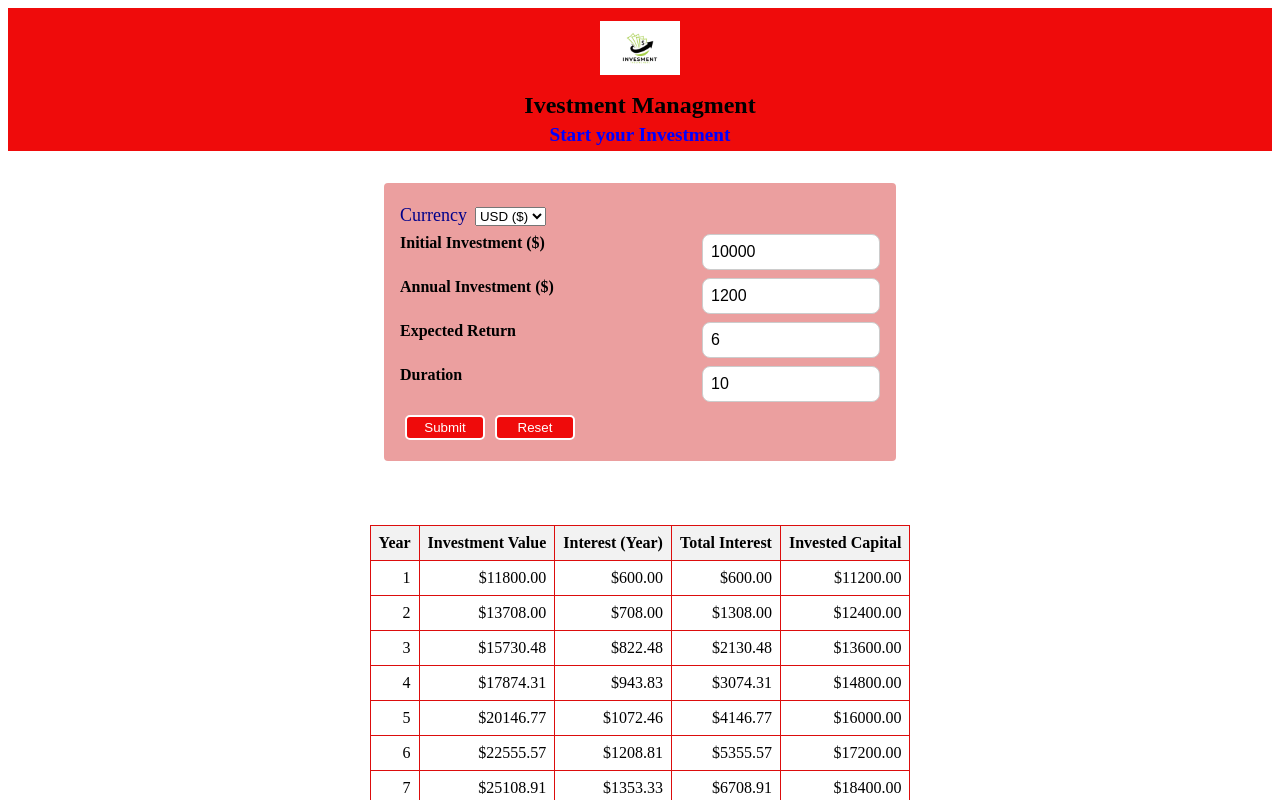
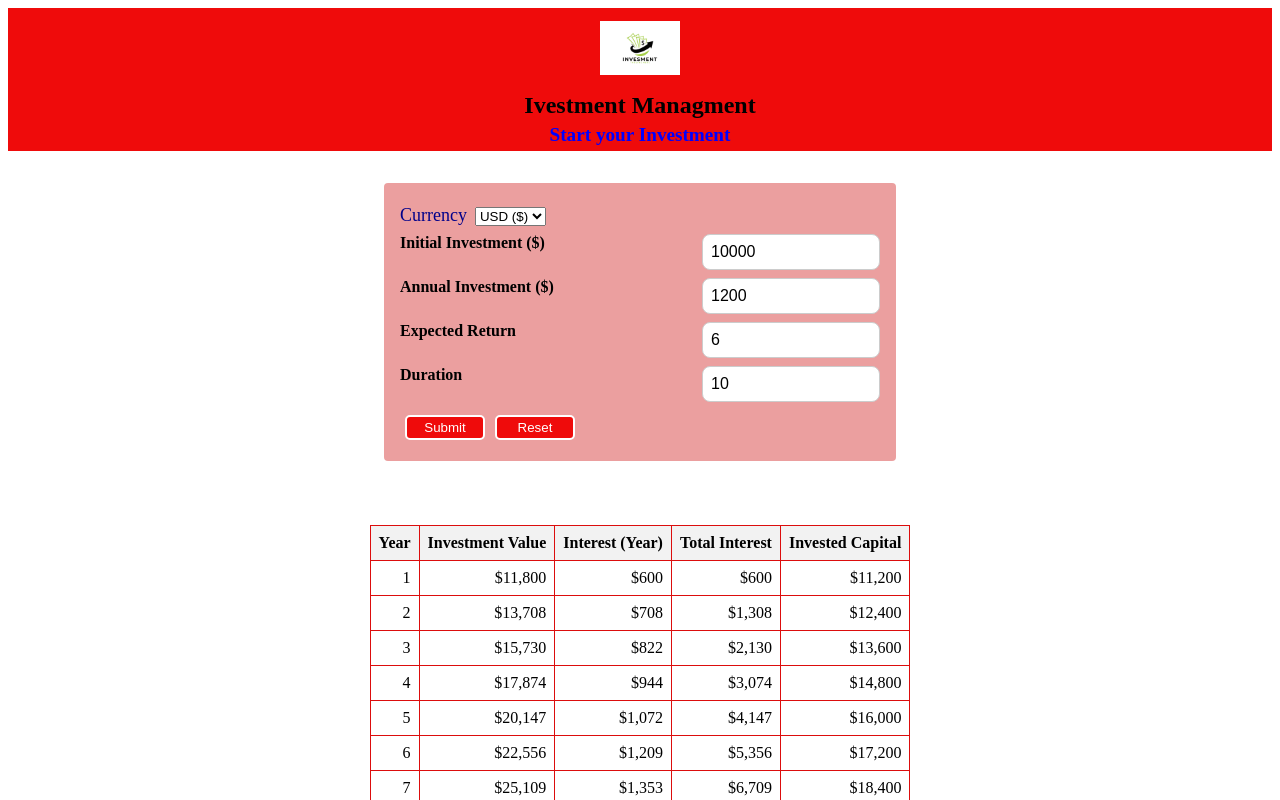
Before and after one commit to youweb3/investment-calc, a React (Vite) app: page / in a window 1280 px wide. Shown: the top 800 px of the page. Built offline with nearby package versions, Linux system fonts and the light colour scheme.

Commit message:
added_formatter_to display the correct number
Added a formatter to display the correct number.
Added a Function to scale large numbers to k/M/B format.

```diff
--- a/src/App.jsx
+++ b/src/App.jsx
@@ -32,6 +32,13 @@ function App() {
     setError('');
   }
 
+  const formatter = new Intl.NumberFormat("en-US", {
+    style: "currency",
+    currency: currency,
+    minimumFractionDigits: 0,
+    maximumFractionDigits: 0,
+  });
+
   const currencySymbol = () => {
     switch (currency) {
       case 'EUR':
@@ -57,7 +64,7 @@ function App() {
         handleReset={handleReset}
         currencySymbol={currencySymbol}
       />
-      <OutputData inputValue={userInput} currencySymbol={currencySymbol}/>
+      <OutputData inputValue={userInput} formatter={formatter} />
     </>
   );
 };
--- a/src/components/OutputData.jsx
+++ b/src/components/OutputData.jsx
@@ -1,17 +1,31 @@
 import React from 'react'
+// Import utility function to calculate investment results
 import { calculateInvestmentResults } from '../util/investments';
+// Import Recharts components for the line chart
 import { LineChart, Line, XAxis, YAxis, Tooltip, CartesianGrid } from 'recharts';
 
-const OutputData = ({ inputValue, currencySymbol }) => {
+const OutputData = ({ inputValue, formatter }) => {
+     // Call the function to calculate investment data based on user input
     const resultData = calculateInvestmentResults({
-        initialInvestment: +inputValue.initialInvestment,
+        initialInvestment: +inputValue.initialInvestment,// Convert string to number
         annualInvestment: +inputValue.annualInvestment,
         expectedReturn: +inputValue.expectedReturn,
         duration: +inputValue.duration
     });
 
+     // Find the maximum interest value for highlighting
     const maxInterest = Math.max(...resultData.map(data => data.interest));
-    console.log('LARGE NUMBER', maxInterest);
+
+     // Find the maximum investment value for scaling the chart axis
+    const maxValue = Math.max(...resultData.map(data => data.investmentValue));
+
+    // Function to scale large numbers to k/M/B format
+    const scaleValue = (value) => {
+        if (maxValue >= 1_000_000_000) return (value / 1_000_000_000).toFixed(2) + 'B';
+        if (maxValue >= 1_000_000) return (value / 1_000_000).toFixed(2) + 'M';
+        if (maxValue >= 1_000) return (value / 1_000).toFixed(2) + 'k';
+        return value;
+    };
 
     return (
         <div className='output-container'>
@@ -29,10 +43,10 @@ const OutputData = ({ inputValue, currencySymbol }) => {
                     {resultData.map((yearData, index) => (
                         <tr key={index} className={Number(yearData.interest) === maxInterest ? 'highlight' : ''}>
                             <td>{yearData.year}</td>
-                            <td>{currencySymbol()}{yearData.investmentValue.toFixed(2)}</td>
-                            <td>{currencySymbol()}{yearData.interest.toFixed(2)}</td>
-                            <td>{currencySymbol()}{yearData.totalInterest.toFixed(2)}</td>
-                            <td>{currencySymbol()}{yearData.investedCapital.toFixed(2)}</td>
+                            <td>{formatter.format(yearData.investmentValue)}</td>
+                            <td>{formatter.format(yearData.interest)}</td>
+                            <td>{formatter.format(yearData.totalInterest)}</td>
+                            <td>{formatter.format(yearData.investedCapital)}</td>
                         </tr>
                     ))}
                 </tbody>
@@ -47,8 +61,10 @@ const OutputData = ({ inputValue, currencySymbol }) => {
                 >
                     <CartesianGrid strokeDasharray="3 3" />
                     <XAxis dataKey="year" />
-                    <YAxis formatter={(value) => `${currencySymbol()}${value}`}/>
-                    <Tooltip formatter={(value) => `${currencySymbol()}${value}`}/>
+                    <YAxis tickFormatter={scaleValue} tickCount={6}
+                        // label={{ value: 'Investment', angle: -90, position: 'insideLeft' }}
+                    />
+                    <Tooltip formatter={(value) => formatter.format(value)} />
                     <Line type="monotone" dataKey="investmentValue" stroke="#8884d8" />
                 </LineChart>
             </div>
```
